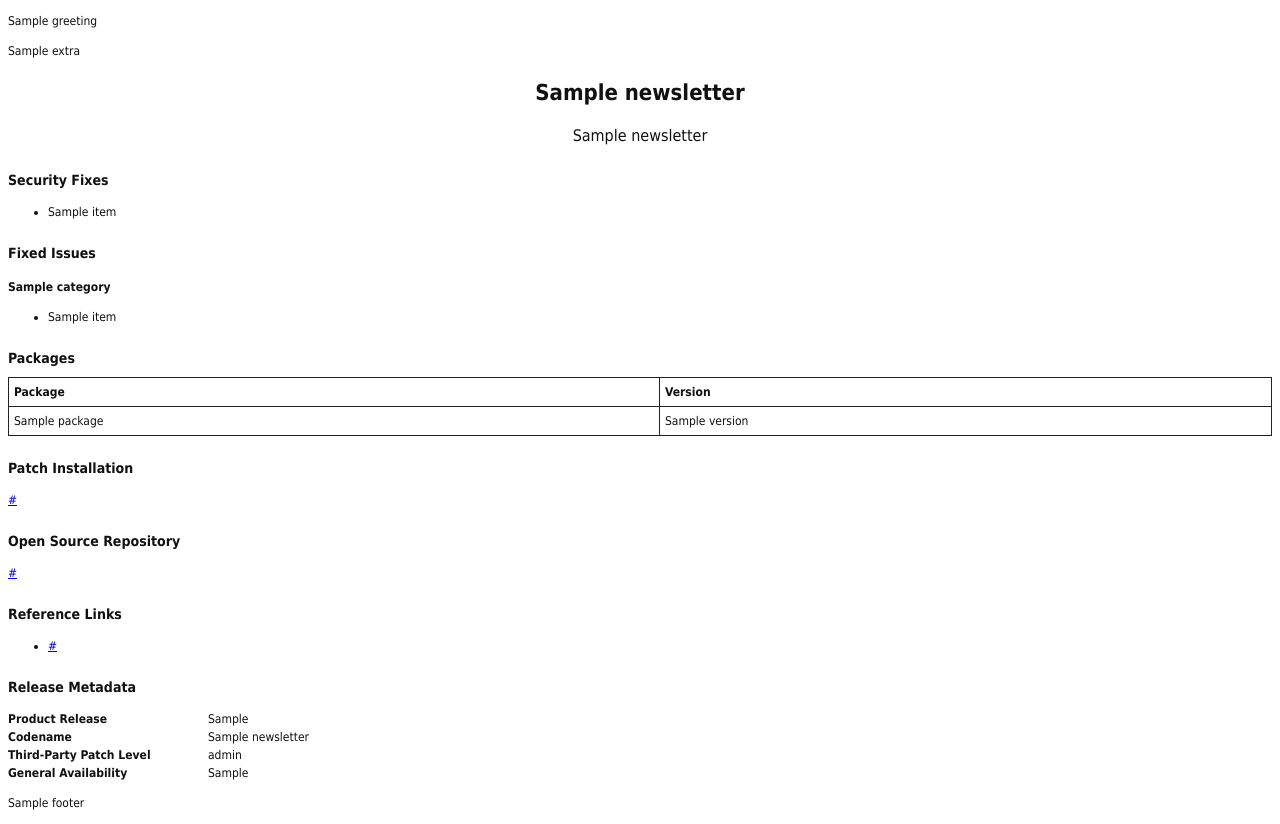
After one commit to Benchan691/VulnBrief, a Flask app: template templates/newsletters/zimbra.html in a window 1280 px wide. The commit adds this page. Run offline with Flask 3, Linux system fonts and the light colour scheme; the template is opened without the code that fills it: most values are stand-ins (such as "Sample title", 1, 10 or a date in 2020).

Commit message:
Add Zimbra newsletter rendering and subscription collection endpoint
This commit introduces a new HTML template for Zimbra newsletters, enhancing the rendering of security fixes, fixed issues, packages, and reference links. The normalization logic has been updated to support Zimbra-specific fields, ensuring accurate data processing. Additionally, a new API endpoint for retrieving subscription collections has been added, allowing for the inclusion of Zimbra in subscription views. Tests have been implemented to validate the rendering and endpoint functionality, improving the overall integration of Zimbra within the system.

```diff
--- a/operations/templates.py
+++ b/operations/templates.py
@@ -28,6 +28,7 @@ DEFAULT_TEMPLATE_COMMON = {
     'extra': '',
     'footer': '',
 }
+OPERATIONS_EXCLUDED_SOURCES = {'zimbra'}
 
 
 def _source_timestamp(document):
@@ -73,7 +74,7 @@ def latest_newsletter_templates(database):
     sources = {}
     for review_collection, view in review_views(database).items():
         source_collection = (view.get('options') or {}).get('viewOn')
-        if source_collection:
+        if source_collection and source_collection not in OPERATIONS_EXCLUDED_SOURCES:
             sources.setdefault(source_collection, []).append(review_collection)
 
     rows = []
--- /dev/null
+++ b/templates/newsletters/zimbra.html
@@ -0,0 +1,75 @@
+<!DOCTYPE html>
+<html lang="{{ newsletter.language }}">
+<head>
+    <meta charset="UTF-8">
+    <title>{{ newsletter.title }}</title>
+    <style>
+        body { font-family: Tahoma, Arial, sans-serif; font-size: 12px; line-height: 1.5; color: #111; }
+        h1 { text-align: center; font-size: 22px; }
+        h2 { text-align: center; font-size: 16px; font-weight: normal; }
+        h3 { margin: 22px 0 8px; }
+        h4 { margin: 14px 0 4px; }
+        table { width: 100%; border-collapse: collapse; margin-bottom: 1em; }
+        th, td { border: 1px solid #222; padding: 5px; text-align: left; vertical-align: top; }
+        th { font-weight: bold; }
+        .template-extra { margin-bottom: 16px; }
+        .metadata dt { font-weight: bold; float: left; clear: left; width: 190px; }
+        .metadata dd { margin-left: 200px; }
+    </style>
+</head>
+<body>
+    <p>{{ newsletter.labels.greeting }}</p>
+    {% if newsletter.extra %}<div class="template-extra">{{ newsletter.extra }}</div>{% endif %}
+
+    <h1>{{ newsletter.title }}</h1>
+    {% if newsletter.subtitle %}<h2>{{ newsletter.subtitle }}</h2>{% endif %}
+
+    {% if newsletter.security_fixes %}
+    <h3>Security Fixes</h3>
+    <ul>{% for item in newsletter.security_fixes %}<li>{{ item }}</li>{% endfor %}</ul>
+    {% endif %}
+
+    {% if newsletter.fixed_issues %}
+    <h3>Fixed Issues</h3>
+    {% for group in newsletter.fixed_issues %}
+    <h4>{{ group['category'] }}</h4>
+    <ul>{% for item in group['items'] %}<li>{{ item }}</li>{% endfor %}</ul>
+    {% endfor %}
+    {% endif %}
+
+    {% if newsletter.packages %}
+    <h3>Packages</h3>
+    <table>
+        <thead><tr><th>Package</th><th>Version</th></tr></thead>
+        <tbody>{% for package in newsletter.packages %}<tr><td>{{ package.name }}</td><td>{{ package.version }}</td></tr>{% endfor %}</tbody>
+    </table>
+    {% endif %}
+
+    {% if newsletter.patch_installation_url %}
+    <h3>Patch Installation</h3>
+    <p><a href="{{ newsletter.patch_installation_url }}" rel="noopener">{{ newsletter.patch_installation_url }}</a></p>
+    {% endif %}
+
+    {% if newsletter.open_source_repo_url %}
+    <h3>Open Source Repository</h3>
+    <p><a href="{{ newsletter.open_source_repo_url }}" rel="noopener">{{ newsletter.open_source_repo_url }}</a></p>
+    {% endif %}
+
+    {% if newsletter.reference_links %}
+    <h3>Reference Links</h3>
+    <ul>{% for link in newsletter.reference_links %}<li><a href="{{ link }}" rel="noopener">{{ link }}</a></li>{% endfor %}</ul>
+    {% endif %}
+
+    {% if newsletter.product_release or newsletter.codename or newsletter.third_party_patch_level or newsletter.general_availability %}
+    <h3>Release Metadata</h3>
+    <dl class="metadata">
+        {% if newsletter.product_release %}<dt>Product Release</dt><dd>{{ newsletter.product_release }}</dd>{% endif %}
+        {% if newsletter.codename %}<dt>Codename</dt><dd>{{ newsletter.codename }}</dd>{% endif %}
+        {% if newsletter.third_party_patch_level %}<dt>Third-Party Patch Level</dt><dd>{{ newsletter.third_party_patch_level }}</dd>{% endif %}
+        {% if newsletter.general_availability %}<dt>General Availability</dt><dd>{{ newsletter.general_availability }}</dd>{% endif %}
+    </dl>
+    {% endif %}
+
+    <p>{{ newsletter.footer }}</p>
+</body>
+</html>
--- a/templates/subscriptions/index.html
+++ b/templates/subscriptions/index.html
@@ -84,7 +84,7 @@
 <script id="page-config" type="application/json">{{ {
     'subscriptionsUrl': url_for('subscription.get_subscriptions'),
     'previewUrl': url_for('subscription.preview_subscription_report'),
-    'reviewsUrl': url_for('review.get_review_collections'),
+    'reviewsUrl': url_for('subscription.get_subscription_collections'),
     'vendorProductImportUrl': url_for('subscription.import_vendor_products'),
     'vendorProductTemplateUrl': url_for('subscription.vendor_product_template'),
 }|tojson }}</script>
```
Also changed, not shown: newsletters/normalizer.py (+73 -14 lines), subscriptions/profiles.py (+6 -1 lines), subscriptions/query.py (+6 -1 lines), subscriptions/routes.py (+21 -0 lines), subscriptions/scheduler.py (+6 -1 lines), subscriptions/sources.py (added, +30 -0 lines), tests/newsletters/test_newsletter_store.py (+26 -0 lines), tests/operations/test_operations.py (+9 -0 lines), tests/subscriptions/test_subscription_data.py (+18 -0 lines), tests/subscriptions/test_subscriptions.py (+33 -0 lines).
